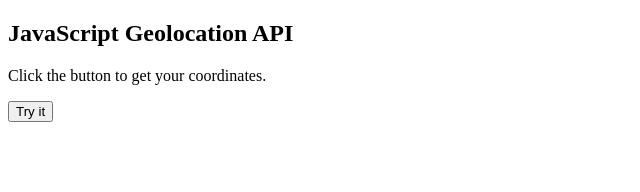
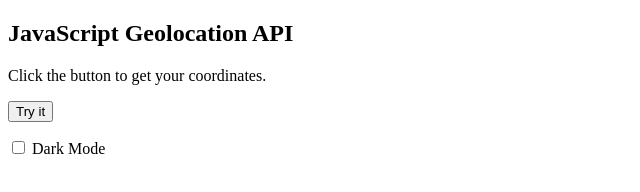
Before and after one commit to Suj8kafka/GetGeoLocations-Database, a plain HTML site: page index.htm in a window 1280 px wide. Shown: the whole page, without its empty margins (0-640 px from the left). Drawn offline with Linux system fonts and the light colour scheme.

Commit message:
Update index.htm

```diff
--- a/index.htm
+++ b/index.htm
@@ -11,6 +11,10 @@
     <p>Click the button to get your coordinates.</p>
 <button onclick="Locations()">Try it</button>
 <p id="demo"></p>
+<div class="dark-mode-toggle">
+    <input type="checkbox" id="darkModeToggle" onchange="toggleDarkMode()">
+    <label for="darkModeToggle">Dark Mode</label>
+</div>
 <script src="Scrip.js"></script>
 </body>
 </html>
```
